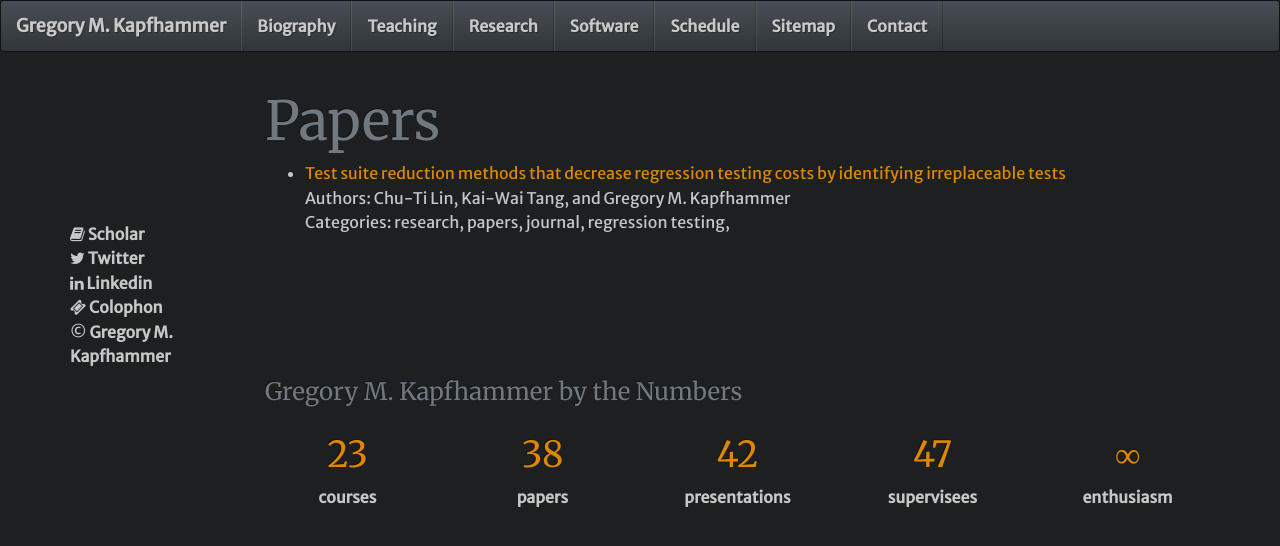
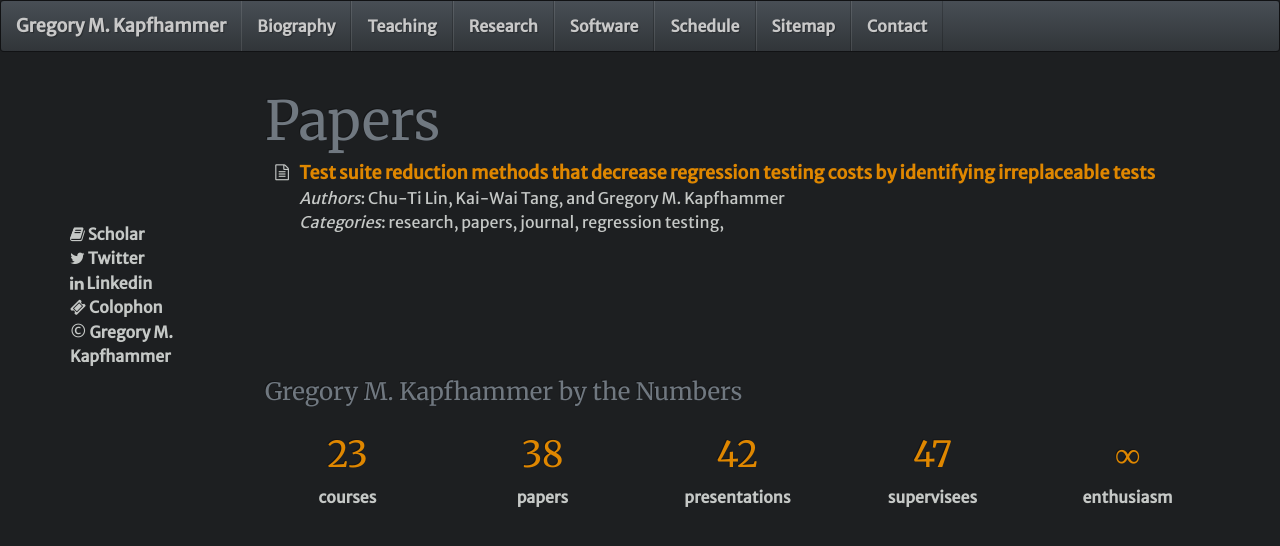
Before and after one commit to geerc/www, a Jekyll site: the page built from gkapfham/_posts/research/2014-06-25-Papers.md, in a window 1280 px wide. Shown: the top 546 px of the page. Built offline with Jekyll 4.4.1, drawn with Linux system fonts in a browser that asks for light colours; nearby versions of some CDN libraries; Markdown is read by kramdown in place of the engine named in the settings; comment, search, counter and statistics services are not loaded; part of the change alters nothing that is shown.

Commit message:
Correct icons and ordered list in Papers.md.

```diff
--- a/gkapfham/_posts/research/2014-06-25-Papers.md
+++ b/gkapfham/_posts/research/2014-06-25-Papers.md
@@ -9,12 +9,12 @@ backup: ../../
 ---
 
 # {{ page.title }}
-<ul>
+<ul class="fa-ul">
 {% for page in site.posts %}
 {% if page.paper == true %}
-<li><a href="{{ page.url }}">{{ page.title | capitalize }}</a></li>
-Authors: {{ page.authors }} <br>
-Categories:
+<li><i class="fa-li fa fa-file-text-o"></i><a class="major" href="{{ page.url }}">{{ page.title | capitalize }}</a> </li>
+<em>Authors</em>: {{ page.authors }} <br>
+<em>Categories</em>:
 {% for category in page.categories %}
 {{ category }},
 {% endfor %}
```
